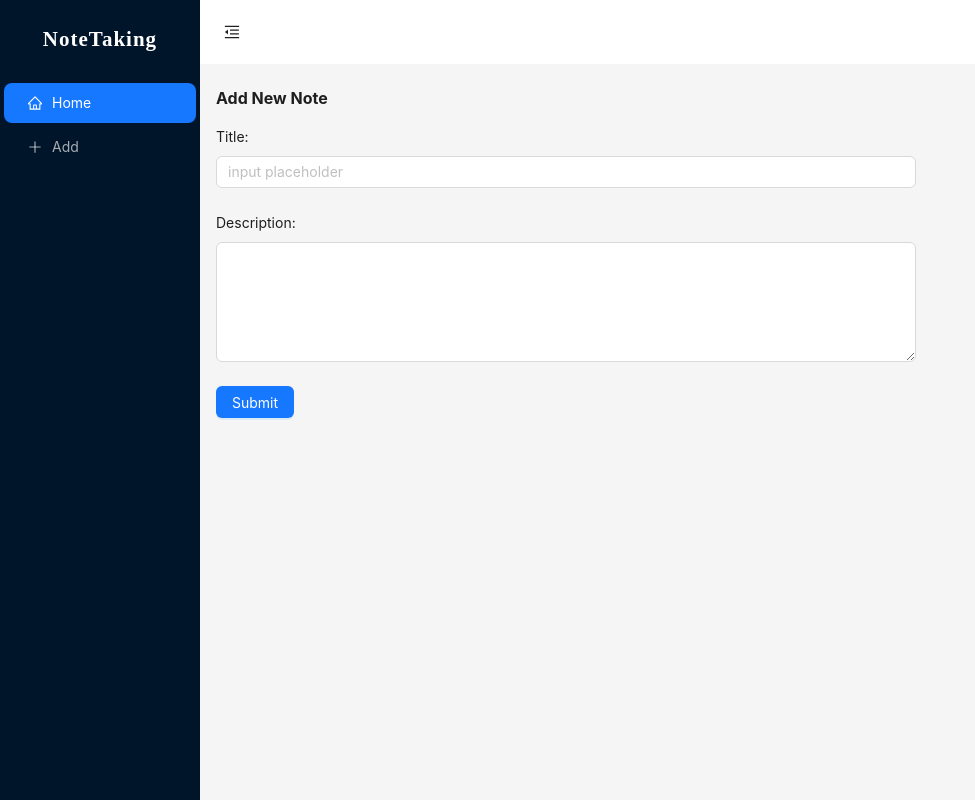
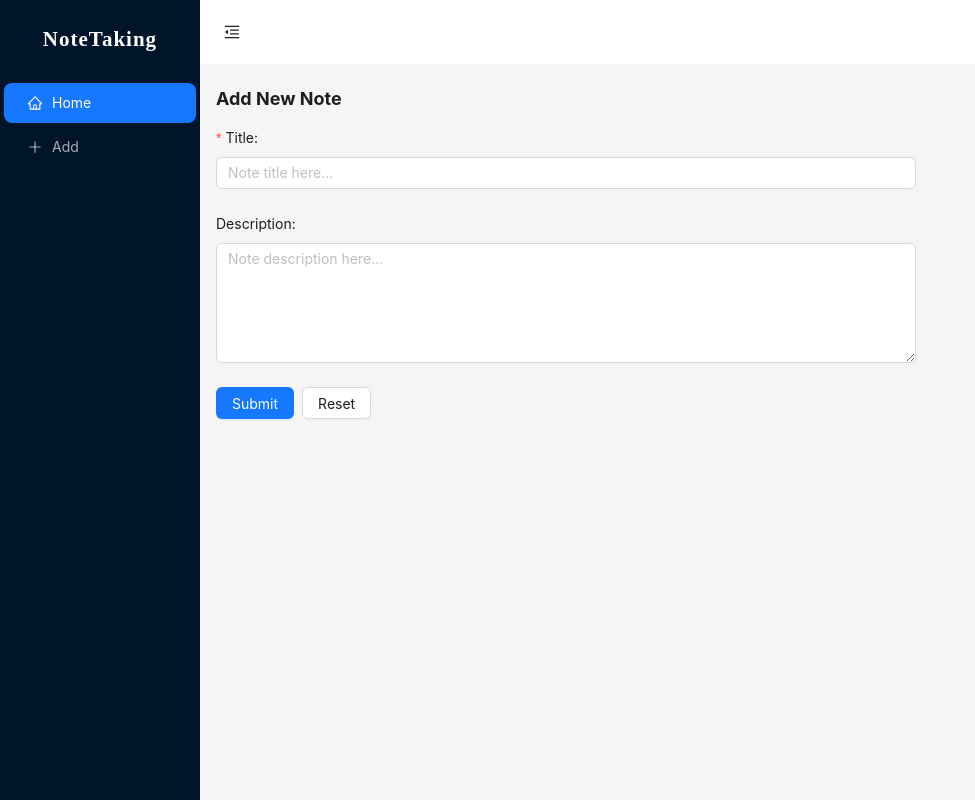
Before and after one commit to Aykut5645/note-taking-app, a React (Vite) app: page /add-note in a window 1280 px wide. Shown: the whole page, without its empty margins (0-975 px from the left). Built offline with nearby package versions, Linux system fonts and the light colour scheme.

Commit message:
Added submission logic to AddNote component

```diff
--- a/src/pages/AddNote.tsx
+++ b/src/pages/AddNote.tsx
@@ -1,25 +1,37 @@
-import { Button, Form, Input } from 'antd';
+import {Button, Form, Input, Space} from 'antd';
 import TextArea from "antd/es/input/TextArea";
 
+type FormValues = {
+  title: string;
+  description?: string;
+};
+
 const AddNote = () => {
-  const [form] = Form.useForm();
+  const handleOnFinish = (form: FormValues) => {
+    console.log('Form Values => ', form);
+  };
 
   return (
     <>
-      <h3 style={{fontSize: '1.6rem'}}>Add New Note</h3>
+      <h3 style={{fontSize: '1.8rem'}}>Add New Note</h3>
       <Form
         layout="vertical"
-        form={form}
+        onFinish={handleOnFinish}
         style={{ maxWidth: 700, marginTop: 18 }}
       >
-        <Form.Item label="Title:">
-          <Input placeholder="input placeholder" />
+        <Form.Item label="Title:" rules={[{ required: true, message: 'Title is required!' }]}
+                   name="title"
+        >
+          <Input placeholder="Note title here..." />
         </Form.Item>
-        <Form.Item label="Description:">
-          <TextArea rows={5} />
+        <Form.Item label="Description:" name="description">
+          <TextArea rows={5} placeholder="Note description here..."/>
         </Form.Item>
         <Form.Item>
-          <Button type="primary">Submit</Button>
+          <Space>
+            <Button type="primary" htmlType="submit">Submit</Button>
+            <Button htmlType="reset">Reset</Button>
+          </Space>
         </Form.Item>
       </Form>
     </>
```
